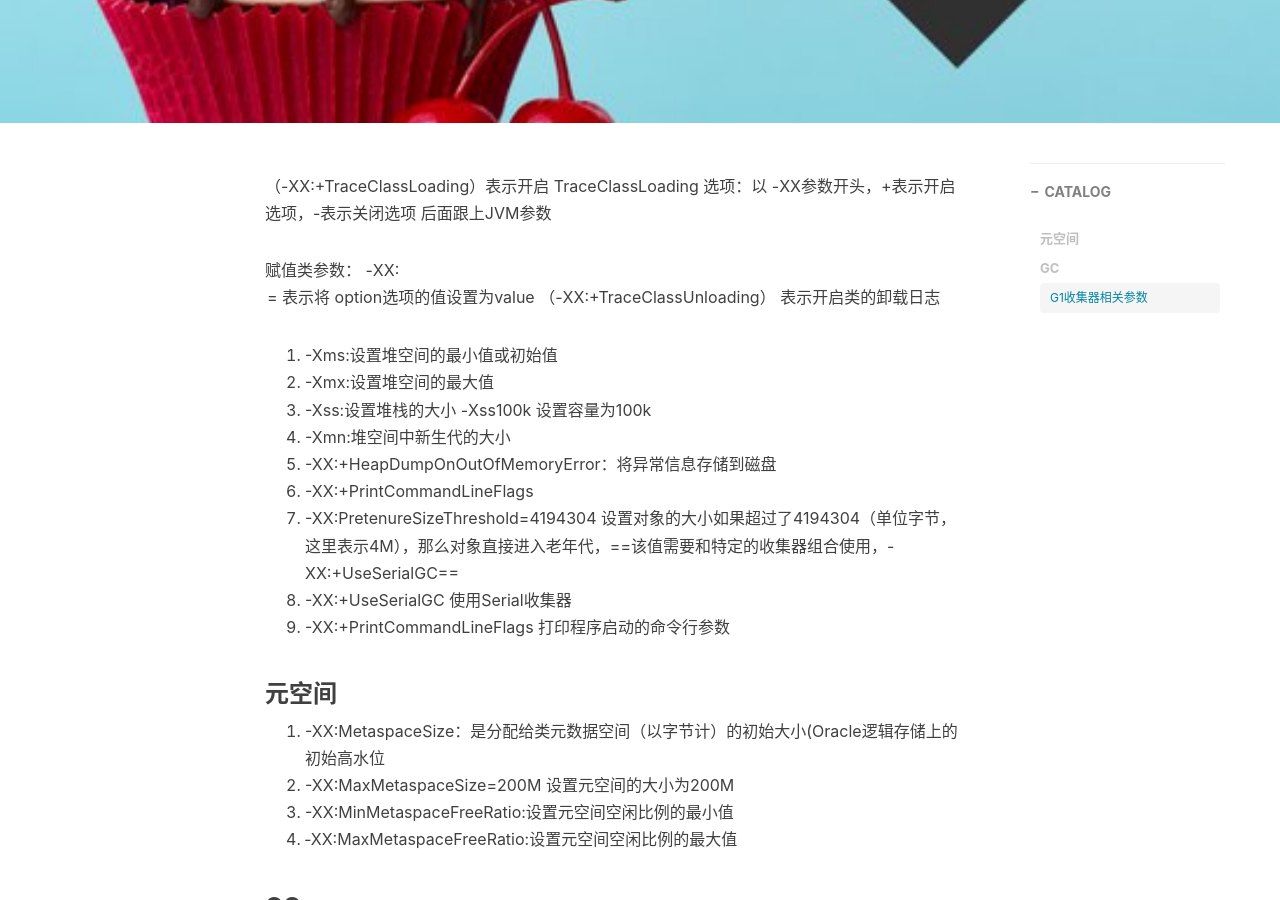
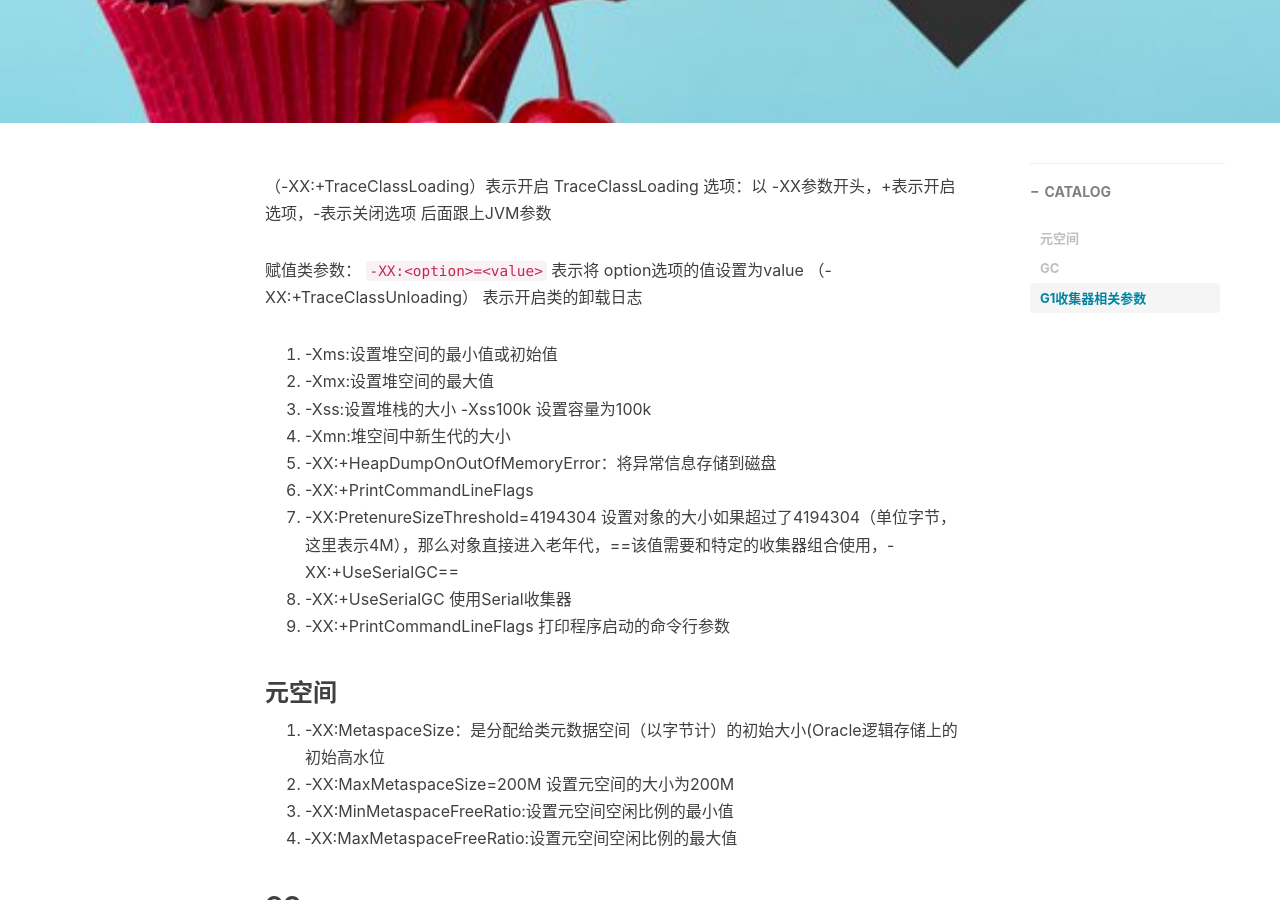
Before and after one commit to mgljava/mgljava.github.io, a Jekyll site: the page built from _posts/2020-04-10-JVM-Args.md, in a window 1280 px wide and 900 px high, scrolled down 334 px. Built offline with Jekyll 4.4.1, drawn with Linux system fonts in a browser that asks for light colours; nearby versions of some CDN libraries; comment, search, counter and statistics services are not loaded.

Commit message:
[TECH][glming] Java虚拟机参数

```diff
--- a/_posts/2020-04-10-JVM-Args.md
+++ b/_posts/2020-04-10-JVM-Args.md
@@ -12,7 +12,7 @@
 
 （-XX:+TraceClassLoading）表示开启 TraceClassLoading 选项：以 -XX参数开头，+表示开启选项，-表示关闭选项 后面跟上JVM参数
 
-赋值类参数： -XX:<option>=<value> 表示将 option选项的值设置为value
+赋值类参数： `-XX:<option>=<value>` 表示将 option选项的值设置为value
 （-XX:+TraceClassUnloading） 表示开启类的卸载日志
 
 1. -Xms:设置堆空间的最小值或初始值
@@ -42,7 +42,7 @@
 8. -XX:+UseConcMarkSweepGC : 在老年代使用CMS收集器
 9. -XX:+UseParNewGC : 使用ParNew收集器
 
-#### G1收集器相关参数
+### G1收集器相关参数
 1. -XX:+UseG1GC: 使用G1收集器
 2. G1HeapWastePercent: 在Global COncurrent Marking结束之后，我们可以知道Old区中有多少空间要被回收，在每次YGC之后和再次发生Mixed GC之前，会检查垃圾占比是否达到此参数，只有达到了，下一次才会进行MixeGC
 3. G1MixedGCLiveThresholdPercent：Old区中的存活对象的占比，只有在此参数下，才会被选入CSet
```
